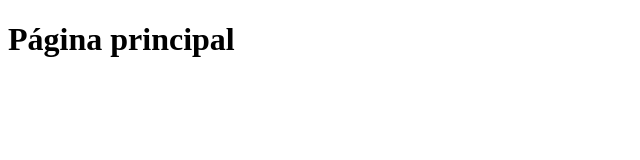
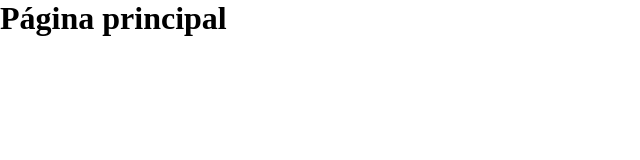
Before and after one commit to Nicolas9692/clase10, a plain HTML site: page index.html in a window 1280 px wide. Shown: the whole page, without its empty margins (0-640 px from the left). Drawn offline with Linux system fonts and the light colour scheme.

Commit message:
Creación de los primeros archivos

```diff
--- a/index.html
+++ b/index.html
@@ -4,7 +4,8 @@
  <meta charset="UTF-8">
  <meta http-equiv="X-UA-Compatible" content="IE=edge">
  <meta name="viewport" content="width=device-width, initial-scale=1.0">
- <title>Document</title>
+ <title>Aprendiendo Git siempre</title>
+ <link rel="stylesheet" href="style.css">
 </head>
 <body>
  <h1>Página principal</h1>
```
